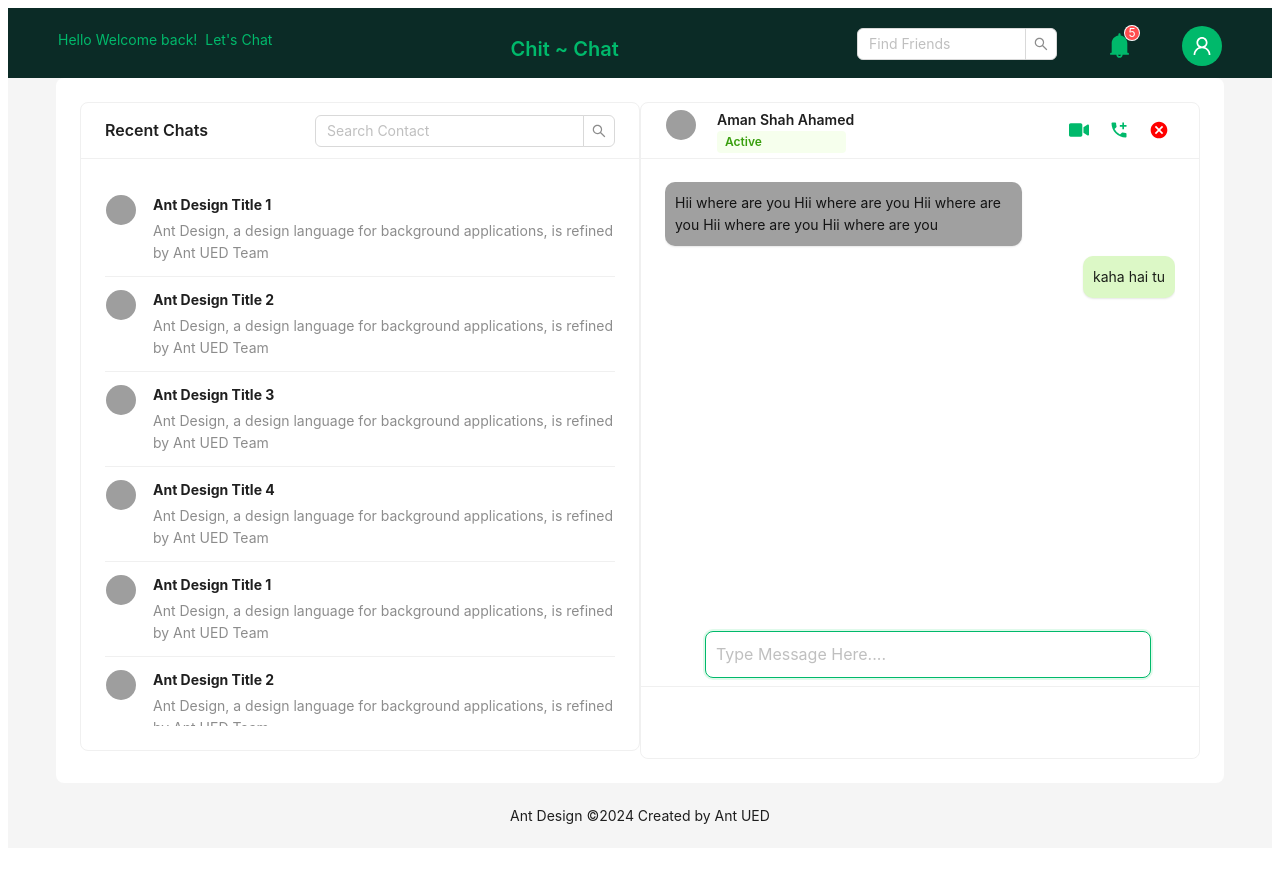
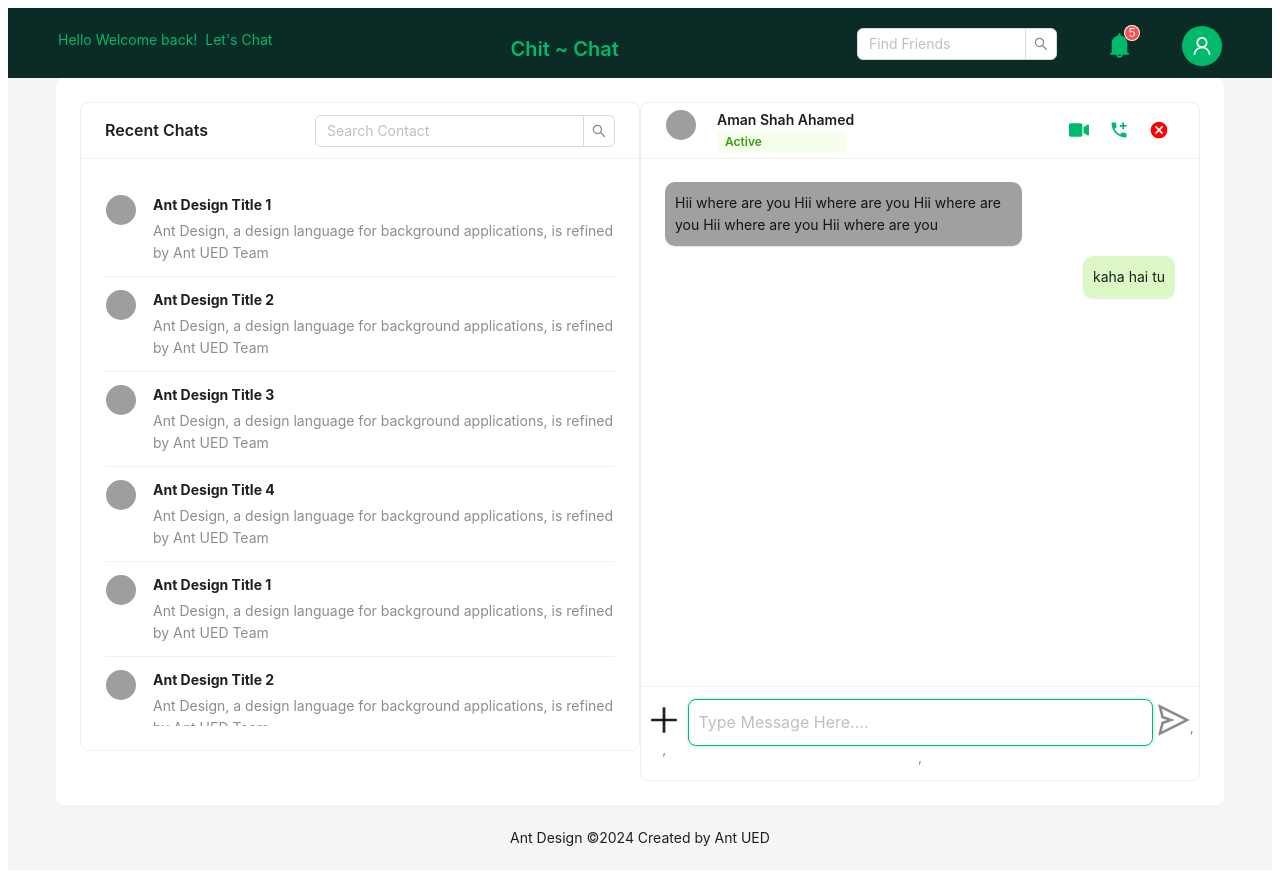
Before and after one commit to AmanShahAhamed/ChitChatFrontEnd, a React (Vite) app: page / in a window 1280 px wide. Before the commit the page ends 856 px from the top, so only its background shows below. Built offline with nearby package versions, Linux system fonts and the light colour scheme; grey boxes are pictures that could not be loaded.

Commit message:
adding file upload provision

```diff
--- a/src/pages/chatScreen/ChatScreen.tsx
+++ b/src/pages/chatScreen/ChatScreen.tsx
@@ -1,4 +1,4 @@
-import { Avatar, Card, Flex, Tag, Typography } from "antd";
+import { Avatar, Card, Col, Flex, Row, Tag, Typography } from "antd";
 import Extra from "./components/Extra";
 import {
   ChatContainer,
@@ -6,10 +6,15 @@ import {
 } from "../../styledComponents/message_body.styled";
 import React from "react";
 
-import SendMessageInput from "./components/sendMessageInput";
 import UInfiniteScroll from "../../components/InfiniteScroll";
 import { useAutoScroll } from "../../hooks/useAutoScroll";
 import { Parser } from "html-to-react";
+import SelectFiles from "./components/SelectFile";
+import { CloseOutlined, SendOutlined } from "@ant-design/icons";
+import { iconStyle } from "./constant/style.constant";
+import { IInputHandler } from "./constant/constant";
+import { SendMessageInput } from "./components/sendMessageInput";
+import ImageContainer from "./components/ImageContainer";
 
 const receivedMsgs: string[] = [
   "Hii where are you Hii where are you Hii where are you Hii where are you Hii where are you",
@@ -19,16 +24,64 @@ const receivedMsgs: string[] = [
 const ChatScreen: React.FC = () => {
   const [msg, setMsg] = React.useState<string[]>(receivedMsgs);
   const [autoScroll] = useAutoScroll(msg);
+  const sendMessageRef = React.useRef<IInputHandler>(null);
+  const [isFileSelect, setIsFileSelect] = React.useState(false);
   // eslint-disable-next-line @typescript-eslint/ban-ts-comment
   // @ts-expect-error
   const htmlParser = new Parser();
 
+  const ChatAction: React.FC = () => {
     return (
-    <Card
-      title={<ChatPerson />}
-      extra={<Extra />}
-      actions={[<SendMessageInput setMsg={setMsg} />]}
-    >
+      <>
+        {isFileSelect ? (
+          <Row>
+            <Col span={2}>
+              <CloseOutlined
+                style={{ ...iconStyle, color: "red" }}
+                onClick={() => setIsFileSelect(false)}
+              />
+            </Col>
+            <Col span={2} offset={18}>
+              <SendOutlined
+                style={iconStyle}
+                onClick={() => {
+                  if (sendMessageRef.current)
+                    sendMessageRef.current.inputHandler();
+                }}
+              />
+            </Col>
+          </Row>
+        ) : (
+          <Row>
+            <Col span={2}>
+              <SelectFiles />,
+            </Col>
+            <Col span={20}>
+              <SendMessageInput setMsg={setMsg} ref={sendMessageRef} />,
+            </Col>
+            <Col span={2}>
+              <SendOutlined
+                style={iconStyle}
+                onClick={() => {
+                  if (sendMessageRef.current)
+                    sendMessageRef.current.inputHandler();
+                }}
+              />
+              ,
+            </Col>
+          </Row>
+        )}
+      </>
+    );
+  };
+
+  return (
+    <Card title={<ChatPerson />} extra={<Extra />} actions={[<ChatAction />]}>
+      {isFileSelect ? (
+        <div>
+          <ImageContainer />
+        </div>
+      ) : (
         <UInfiniteScroll
           ref={autoScroll}
           height="60vh"
@@ -43,6 +96,7 @@ const ChatScreen: React.FC = () => {
             </ChatContainer>
           }
         />
+      )}
     </Card>
   );
 };
--- /dev/null
+++ b/src/pages/chatScreen/components/ImageContainer.tsx
@@ -0,0 +1,10 @@
+const ImageContainer: React.FC = () => {
+  return <img style={imgStyle} src="logo.jpg"></img>;
+};
+
+const imgStyle: React.CSSProperties = {
+  height: "50vh",
+  justifyContent: "center",
+};
+
+export default ImageContainer;
--- /dev/null
+++ b/src/pages/chatScreen/components/SelectFile.tsx
@@ -0,0 +1,26 @@
+import { PlusOutlined } from "@ant-design/icons";
+import { iconStyle } from "../constant/style.constant";
+import { Upload } from "antd";
+import type { UploadFile, UploadProps } from "antd";
+import React from "react";
+import { RcFile } from "antd/es/upload";
+
+const SelectFiles: React.FC = () => {
+  const [fileList, setFileList] = React.useState<UploadFile[]>();
+
+  const handleChange: UploadProps["onChange"] = ({ fileList: newFileList }) =>
+    setFileList(newFileList);
+
+  const handleUpload = (file: RcFile) => {
+    console.log("File...", file);
+    return "";
+  };
+
+  return (
+    <Upload fileList={fileList} onChange={handleChange} action={handleUpload}>
+      <PlusOutlined style={iconStyle} />
+    </Upload>
+  );
+};
+
+export default SelectFiles;
--- a/src/pages/chatScreen/components/sendMessageInput.tsx
+++ b/src/pages/chatScreen/components/sendMessageInput.tsx
@@ -2,6 +2,7 @@ import { InputRef } from "antd";
 import React, { useRef } from "react";
 import { useMount } from "../../../hooks/useMount";
 import TextArea from "antd/es/input/TextArea";
+import { IInputHandler } from "../constant/constant";
 
 type KeyboardEvent = React.KeyboardEvent<HTMLInputElement>;
 type setMessageAction = React.Dispatch<React.SetStateAction<string[]>>;
@@ -14,9 +15,21 @@ interface IProps {
   setMsg: setMessageAction;
 }
 
-const SendMessageInput: React.FC<IProps> = ({ setMsg }) => {
+export const SendMessageInput = React.forwardRef<IInputHandler, IProps>(
+  ({ setMsg }, ref) => {
     const [value, setValue] = React.useState("");
     const inputRef = useRef<InputRef>(null);
+
+    const enterHandler = () => {
+      if (value === "") return;
+      setMsg((prev) => [...prev, value]);
+      setValue("");
+      if (inputRef.current) inputRef.current.focus();
+    };
+
+    React.useImperativeHandle(ref, () => ({
+      inputHandler: enterHandler,
+    }));
 
     useMount(() => {
       if (inputRef.current) inputRef.current.focus();
@@ -24,20 +37,9 @@ const SendMessageInput: React.FC<IProps> = ({ setMsg }) => {
 
     useMount(() => {
       if (inputRef.current) {
-      const textarea = inputRef.current.resizableTextArea.textArea;
-      textarea.style.height = "auto";
-      console.log(textarea.scrollHeight, textarea.clientHeight);
-      textarea.style.height = `${textarea.scrollHeight}px`;
-      textarea.style.bottom = `${textarea.scrollHeight}px`;
+        /* empty */
       }
     }, [value.split("\n").length]);
-
-  const enterHandler = () => {
-    if (value === "") return;
-    setMsg((prev) => [...prev, value]);
-    setValue("");
-    if (inputRef.current) inputRef.current.focus();
-  };
 
     const handleKeyUp = (e: KeyboardEvent) => {
       if (e.key === "Enter" && keyController.shift) {
@@ -48,32 +50,26 @@ const SendMessageInput: React.FC<IProps> = ({ setMsg }) => {
     };
 
     return (
-    <div>
       <TextArea
         className="hideScrollbar"
         autoSize={{ minRows: 1, maxRows: 6 }}
         ref={inputRef}
         size="large"
         style={{
-          width: "80%",
-          display: "flex",
-          margin: "0 4rem",
           padding: 10,
-          backgroundColor: "#fff",
         }}
         placeholder="Type Message Here...."
         onKeyDown={(e) => {
           if (e.key !== "Shift") return;
           keyController.shift = true;
         }}
+        eslint-disable-next-line
         // eslint-disable-next-line @typescript-eslint/ban-ts-comment
         // @ts-expect-error
         onKeyUp={handleKeyUp}
         value={value}
         onChange={(e) => setValue(() => e.target.value)}
       />
-    </div>
     );
-};
-
-export default SendMessageInput;
+  }
+);
--- /dev/null
+++ b/src/pages/chatScreen/constant/constant.ts
@@ -0,0 +1,3 @@
+export interface IInputHandler {
+  inputHandler: () => void;
+}
--- /dev/null
+++ b/src/pages/chatScreen/constant/style.constant.ts
@@ -0,0 +1,6 @@
+export const iconStyle: React.CSSProperties = {
+  fontSize: "2rem",
+  textAlign: "center",
+  marginTop: "5px",
+  cursor: "pointer",
+};
```
Lines whose indentation alone changed are shown as unchanged.
